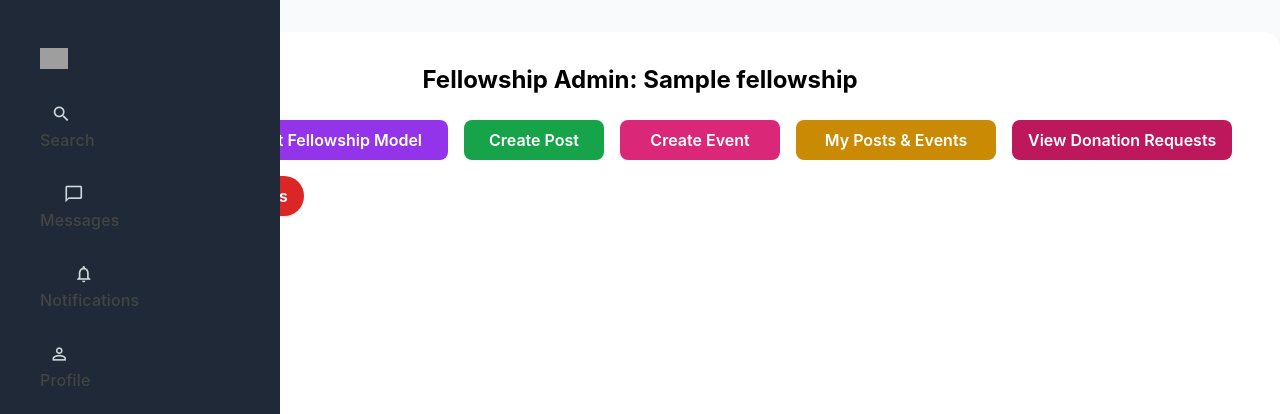
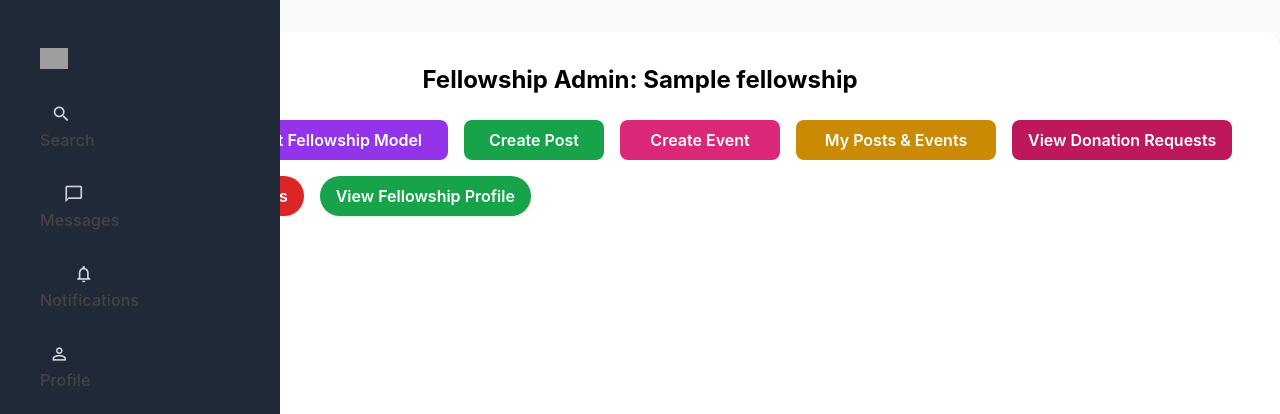
Before and after one commit to kithulovali/Django-Connexa-social-platform-bucosa, a Django app: template bucosa/fellowship/templates/fellowship/fellowship_admin.html in a window 1280 px wide. Shown: the top 414 px of the page. Run offline with Django 5.2, Linux system fonts and the light colour scheme; the template is opened without the code that fills it: most values are stand-ins (such as "Sample title", 1, 10 or a date in 2020); some libraries are stand-ins or nearby versions; grey boxes are pictures that could not be loaded.

Commit message:
profile view

```diff
--- a/bucosa/fellowship/templates/fellowship/fellowship_admin.html
+++ b/bucosa/fellowship/templates/fellowship/fellowship_admin.html
@@ -12,6 +12,7 @@
     <a href="{% url 'admin_my_posts_events' fellowship.id %}" class="bg-yellow-600 hover:bg-yellow-700 text-white px-4 py-2 rounded-lg font-semibold min-w-[200px] text-center">My Posts & Events</a>
     <a href="{% url 'donation_list' %}" class="bg-pink-700 hover:bg-pink-800 text-white px-4 py-2 rounded-lg font-semibold min-w-[220px] text-center">View Donation Requests</a>
     <a href="{% url 'membership_requests_page' fellowship.id %}" class="px-4 py-2 bg-red-600 text-white rounded-full font-semibold shadow hover:bg-red-700 transition">Manage Membership Requests</a>
+    <a href="{% url 'fellowship_profile_detail' profile_id=fellowship.id %}" class="px-4 py-2 bg-green-600 text-white rounded-full font-semibold shadow hover:bg-green-700 transition">View Fellowship Profile</a>
   </div>
   <div class="mb-8">
     <h3 class="text-xl font-bold mb-2">Members ({{ members.count }})</h3>
--- a/bucosa/fellowship/urls.py
+++ b/bucosa/fellowship/urls.py
@@ -31,6 +31,7 @@ urlpatterns = [
     path('<int:fellowship_id>/post/<int:post_id>/like/', views.like_fellowship_post, name='like_fellowship_post'),
     path('<int:fellowship_id>/post/<int:post_id>/comment/', views.comment_fellowship_post, name='comment_fellowship_post'),
     path('<int:fellowship_id>/post/<int:post_id>/share/', views.share_fellowship_post, name='share_fellowship_post'),
+    path('profile/<int:profile_id>/', views.create_fellowship_profile, name='fellowship_profile_detail'),
 ]
 if settings.DEBUG:
     urlpatterns += static(settings.MEDIA_URL, document_root=settings.MEDIA_ROOT)
```
